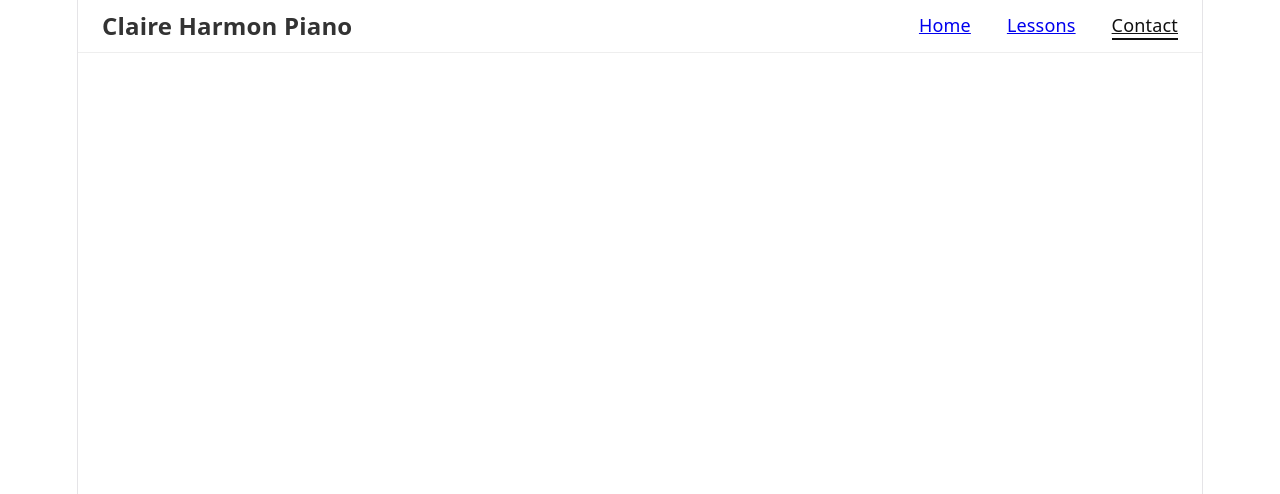
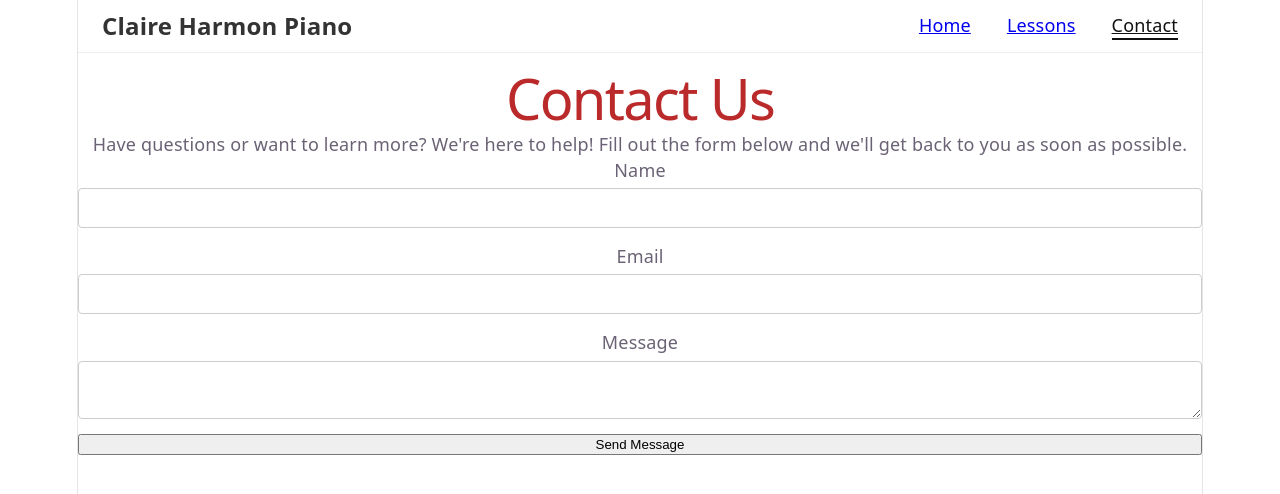
Before and after one commit to Mudi333/Piano-Project, a React (Vite) app: page /contact in a window 1280 px wide. Shown: the top 494 px of the page. Built offline with nearby package versions, Linux system fonts and the light colour scheme.

Commit message:
add Contact page

```diff
--- a/src/App.jsx
+++ b/src/App.jsx
@@ -1,6 +1,8 @@
 import Navbar from "./components/Navbar";
 import Hero from "./components/Hero";
 import Lessons from "./Pages/Lessons";
+import Contact from "./Pages/Contact";
+
 // import Contact from "./Pages/Contact";
 import Booking from "./Pages/Booking";
 import { BrowserRouter, Routes, Route } from "react-router-dom";
@@ -15,6 +17,7 @@ function App() {
         <Route path="/lessons" element={<Lessons />} />
         {/* <Route path="/contact" element={<Contact />} /> */}
         <Route path="/booking" element={<Booking />} />
+         <Route path="/contact" element={<Contact />} />
       </Routes>
     </BrowserRouter>
   );
--- /dev/null
+++ b/src/Pages/Contact.css
@@ -0,0 +1,43 @@
+h1 {
+    color: #bb2a2a;
+  text-align: center;
+  margin-bottom: 20px;
+}
+.contact-container {
+  max-width: 600px;
+  margin: 0 auto;
+  padding: 20px;
+  background-color: #f9f9f9;
+  border-radius: 8px;
+  box-shadow: 0 2px 4px rgba(0, 0, 0, 0.1);
+}
+.cotact-page{
+
+}
+.contact-form {
+  display: flex;
+  flex-direction: column;
+  gap: 15px;
+}
+.form-group {
+  display: flex;
+  flex-direction: column;
+}
+.form-group label {
+  margin-bottom: 5px;
+  font-weight: 500;
+}
+.form-group input,
+.form-group textarea {
+  padding: 10px;
+  border: 1px solid #ccc;
+  border-radius: 4px;
+  font-size: 16px;
+}
+
+.button {
+    padding: 2px 20px;
+    background-color: #474040;
+    color: rgb(109, 29, 29);
+    border: none;
+}
--- /dev/null
+++ b/src/Pages/Contact.jsx
@@ -0,0 +1,105 @@
+
+import React from 'react'
+import { useState } from "react";
+import "./Contact.css"
+import axios from "axios"
+
+
+
+function Contact() {
+
+  const [formData, setFormData] = useState({
+    name: "",
+    email: "",
+    message: "",
+  })
+
+  const [loading, setLoading] = useState(false)
+  const [success, setSuccess] = useState(false)
+  const [error, setError] = useState("")
+
+  const handleChange = (e) => {
+    setFormData({
+      ...formData,
+      [e.target.name]: e.target.value,
+    })
+  }
+async function handleSubmit (e)  {
+  e.preventDefault()
+  setLoading(true)
+  setError("")
+  setSuccess("");
+  try {
+    const response = await axios.post(
+        "https://jsonplaceholder.typicode.com/posts",
+        formData
+      );
+
+      console.log(response.data);
+      setSuccess("Thank you! Your message has been sent.");
+      setFormData({
+        name: "",
+        email: "",
+        message: "",
+      });
+    } catch (err) {
+      console.error(err);
+      setError("Sorry, something went wrong. Please try again later.");
+    } finally {
+      setLoading(false);
+    }
+}
+  return (
+    <section className="cotact-page">
+     <div className='contact-header'>
+      <h1>Contact Us</h1>
+      <p>Have questions or want to learn more? We're here to help! Fill out the form below and we'll get back to you as soon as possible.</p>
+
+
+     </div>
+     <div className='contact-comtainer'>
+      <form className='contact-form' onSubmit={handleSubmit}>
+        <div className='form-group'>
+          <label htmlFor='name'>Name</label>
+          <input
+            type='text'
+            id='name'
+            name='name'
+            value={formData.name}
+            onChange={handleChange}
+            required
+          />
+        </div>
+        <div className='form-group'>
+          <label htmlFor='email'>Email</label>
+          <input
+            type='email'
+            id='email'
+            name='email'
+            value={formData.email}
+            onChange={handleChange}
+            required
+          />
+        </div>
+        <div className='form-group'>
+          <label htmlFor='message'>Message</label>
+          <textarea
+            id='message'
+            name='message'
+            value={formData.message}
+            onChange={handleChange}
+            required
+          />
+        </div>
+        <button type='submit' disabled={loading}>
+          {loading ? "Sending..." : "Send Message"}
+        </button>
+      </form>
+
+     </div>
+    </section>
+
+  )
+}
+
+export default Contact
```
Also changed, not shown: src/Pages/contact.jsx (deleted, +0 -9 lines).
